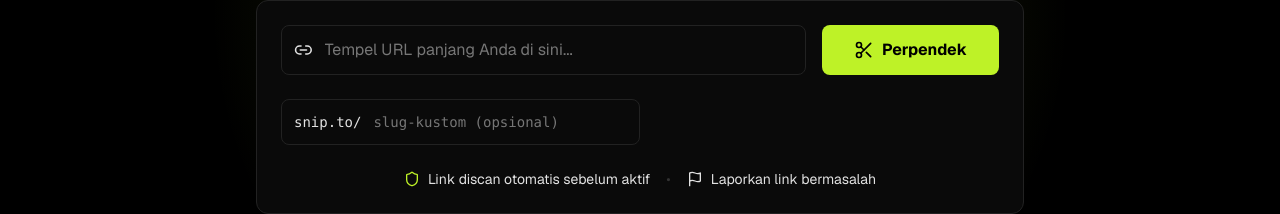
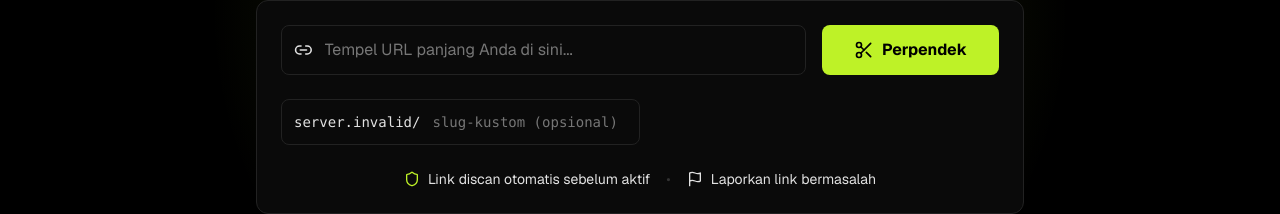
Before and after one commit to ajiarl/Snip, a Next.js app: page / in a window 1280 px wide. Shown: the part 369-583 px from the top of the page. Built offline with nearby package versions, Linux system fonts and the light colour scheme; no server answers; the database is empty.

Commit message:
fix: use dynamic NEXT_PUBLIC_APP_URL instead of hardcoded snip.to in slug prefix

```diff
--- a/app/dashboard/page.tsx
+++ b/app/dashboard/page.tsx
@@ -37,6 +37,7 @@ interface Link {
 }
 
 export default function DashboardPage() {
+  const domain = process.env.NEXT_PUBLIC_APP_URL?.replace(/^https?:\/\//, '') || 'snip.to';
   const [links, setLinks] = useState<Link[]>([]);
   const [loading, setLoading] = useState(true);
   const [search, setSearch] = useState("");
@@ -225,7 +226,7 @@ export default function DashboardPage() {
                 <div className="flex-1 min-w-0">
                   <div className="flex items-center gap-3 mb-2">
                     <span className="font-mono text-sm font-bold text-[#bef227] bg-[#bef227]/10 px-2 py-1 rounded">
-                      snip.to/{link.slug}
+                      {domain}/{link.slug}
                     </span>
                     {link.disabled && (
                       <span className="text-xs uppercase font-bold text-muted-foreground border border-muted-foreground px-2 py-0.5 rounded">
@@ -309,7 +310,7 @@ export default function DashboardPage() {
                 }}
               >
                 <Lock className="w-4 h-4 text-muted-foreground/45 shrink-0" />
-                <span className="text-muted-foreground/30 font-mono select-none">snip.to/</span>
+                <span className="text-muted-foreground/30 font-mono select-none">{domain}/</span>
                 <span className="text-muted-foreground/80 font-mono font-medium truncate flex-1 select-all">
                   {editingLink?.slug || ""}
                 </span>
--- a/components/ReportDialog.tsx
+++ b/components/ReportDialog.tsx
@@ -23,6 +23,7 @@ export default function ReportDialog({
   triggerClassName = "text-muted-foreground hover:text-[#bef227] underline transition-colors text-sm",
   triggerText = "Laporkan link"
 }: ReportDialogProps) {
+  const domain = process.env.NEXT_PUBLIC_APP_URL?.replace(/^https?:\/\//, '') || 'snip.to';
   const [open, setOpen] = useState(false);
   const [reportSlug, setReportSlug] = useState(slug || "");
   const [reason, setReason] = useState("");
@@ -94,7 +95,7 @@ export default function ReportDialog({
               Slug Link <span className="text-red-500">*</span>
             </label>
             <div className="flex items-center gap-2 bg-[#111111] border border-[#333333] rounded-lg px-3 py-2">
-              <span className="text-muted-foreground text-sm font-mono">snip.to/</span>
+              <span className="text-muted-foreground text-sm font-mono">{domain}/</span>
               <input
                 id="slug"
                 type="text"
--- a/components/ShortenForm.tsx
+++ b/components/ShortenForm.tsx
@@ -14,6 +14,7 @@ import { urlSchema, slugSchema } from "@/lib/validate-url";
 import { fetcher } from "@/lib/fetcher";
 
 export default function ShortenForm() {
+  const domain = process.env.NEXT_PUBLIC_APP_URL?.replace(/^https?:\/\//, '') || 'snip.to';
   const [url, setUrl] = useState("");
   const [customSlug, setCustomSlug] = useState("");
   const [loading, setLoading] = useState(false);
@@ -114,7 +115,7 @@ export default function ShortenForm() {
           <div className="flex items-center gap-4">
             <div className="relative glow-effect rounded-lg transition-all duration-300 border border-[#222222] bg-[#0a0a0a] flex items-center w-full md:w-1/2">
               <span className="text-muted-foreground pl-3 text-sm select-none font-mono">
-                snip.to/
+                {domain}/
               </span>
               <input
                 className="w-full bg-transparent border-none text-foreground px-3 py-3 focus:ring-0 placeholder:text-muted-foreground/50 outline-none font-mono text-sm"
```
